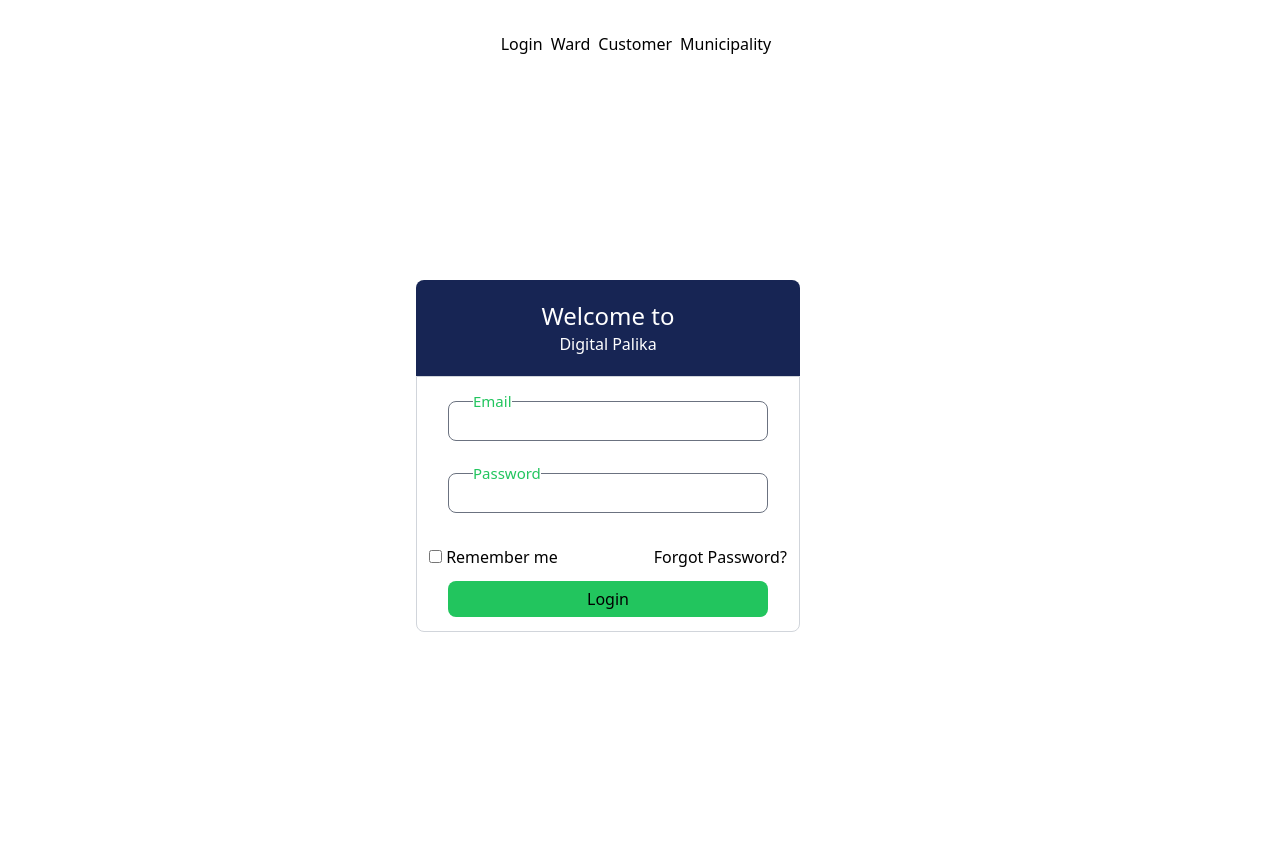
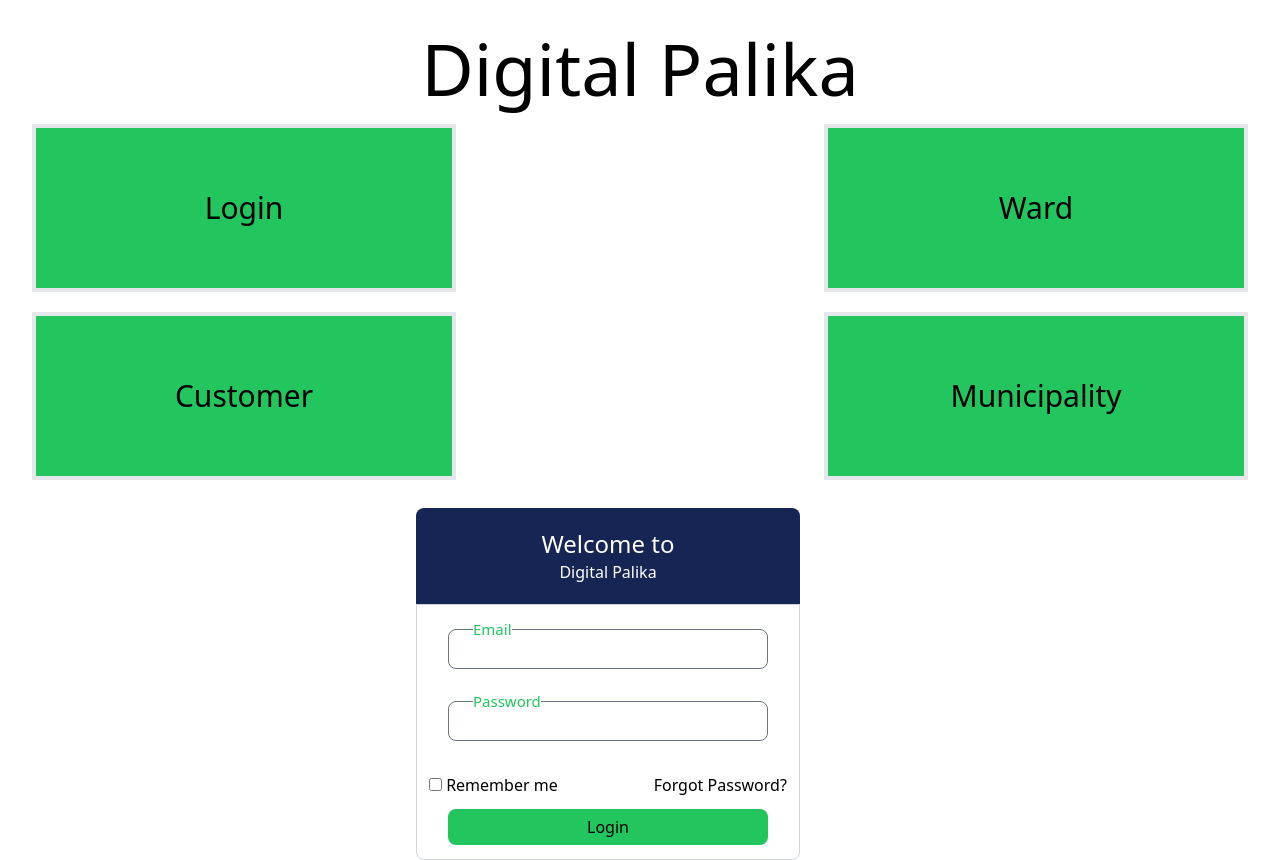
Before and after one commit to Asal2/Digital-palika, a React (Vite) app: page /login in a window 1280 px wide. Before the commit the page ends 800 px from the top, so only its background shows below. Built offline with nearby package versions, Linux system fonts and the light colour scheme.

Commit message:
Design implemented

```diff
--- a/src/App.jsx
+++ b/src/App.jsx
@@ -4,8 +4,7 @@ import "./App.css";
 import WardForm from "./WardForm";
 import MunicipalityForm from "./MunicipalityForm";
 import CustomerForm from "./CustomerForm";
-import {Link, Routes, Route } from 'react-router-dom';
-
+import { Link, Routes, Route } from "react-router-dom";
 
 function App() {
   const [loginData, setLoginData] = useState({
@@ -130,24 +129,55 @@ function App() {
 
   return (
     <div>
+      <h1 className="text-center text-7xl">Digital Palika</h1>
       <nav>
-        <Link to="/login" className="mr-2">Login</Link>
-        <Link to="/Ward" className="mr-2">Ward</Link>
-        <Link to="/Customer" className="mr-2">Customer</Link>
-        <Link to="/Municipality" className="mr-2">Municipality</Link>
+        <div className="flex justify-between mt-5">
+          <div className="box-content h-32 w-96 p-4 border-4 flex justify-center items-center bg-green-500 text-3xl hover:bg-green-600">
+            <Link to="/login">Login</Link>
+          </div>
+          <div className="box-content h-32 w-96 p-4 border-4 flex justify-center items-center  bg-green-500 text-3xl hover:bg-green-600">
+            <Link to="/Ward">Ward</Link>
+          </div>
+        </div>
+        <div className="flex justify-between mt-5">
+          <div className="box-content h-32 w-96 p-4 border-4 flex justify-center items-center bg-green-500 text-3xl hover:bg-green-600">
+            <Link to="/Customer">Customer</Link>
+          </div>
+          <div className="box-content h-32 w-96 p-4 border-4 flex justify-center items-center bg-green-500 text-3xl hover:bg-green-600">
+            <Link to="/Municipality">Municipality</Link>
+          </div>
+        </div>
       </nav>
       <Routes>
-        <Route path="/login"
-          element={<LoginPage toggle={handleChangeLogin} hangleForm={handleSubmit}/>}
+        <Route
+          path="/login"
+          element={
+            <LoginPage toggle={handleChangeLogin} hangleForm={handleSubmit} />
+          }
         />
-        <Route path="/Ward"
-        element={<WardForm toggle={handleChangeWard} hangleForm={handleSubmit} />}
+        <Route
+          path="/Ward"
+          element={
+            <WardForm toggle={handleChangeWard} hangleForm={handleSubmit} />
+          }
         />
-        <Route path="/Customer"
-          element={<CustomerForm toggle={handleChangeMunicipality} hangleForm={handleSubmit} />}
+        <Route
+          path="/Customer"
+          element={
+            <CustomerForm
+              toggle={handleChangeMunicipality}
+              hangleForm={handleSubmit}
+            />
+          }
         />
-        <Route path="/Municipality"
-          element={<MunicipalityForm toggle={handleChangeCustomer} hangleForm={handleSubmit} />}
+        <Route
+          path="/Municipality"
+          element={
+            <MunicipalityForm
+              toggle={handleChangeCustomer}
+              hangleForm={handleSubmit}
+            />
+          }
         />
       </Routes>
     </div>
--- a/src/CustomerForm.jsx
+++ b/src/CustomerForm.jsx
@@ -2,8 +2,12 @@ import "./App.css";
 function CustomerForm(props) {
   return (
     <div className="max-w-md mx-auto mt-10 p-6 bg-white rounded shadow-lg">
-      <h1 className="text-2xl font-bold mb-6">User Form</h1>
-      <form onSubmit={props.hangleForm} className="border rounded w-full py-2 px-3 mt-1 text-right">
+      <div className=" w-auto h-24 bg-blue-950 text-white rounded-t-lg">
+        <div className="pt-5">
+          <h1 className="text-2xl">Customer</h1>
+        </div>
+      </div>
+      <form onSubmit={props.hangleForm} className="border rounded w-full py-2 px-3 mt-1 text-right" aria-required>
         <div className="my-2 mx-5">
           <label htmlFor="username">Username</label>
           <input
--- a/src/LoginPage.jsx
+++ b/src/LoginPage.jsx
@@ -2,14 +2,14 @@ import "./App.css";
 
 function LoginPage(props) {
   return (
-    <div className="mt-56 h-70">
+    <div className="mt-7 h-80 ml-auto">
       <div className="ml-96 w-96 h-24 bg-blue-950 text-white rounded-t-lg">
         <div className="pt-5">
           <h1 className="text-2xl">Welcome to</h1>
           <h6>Digital Palika</h6>
         </div>
       </div>
-      <form className="ml-96 w-96 h-64  bg-white border border-gray-300 rounded-b-lg" onSubmit={props.hangleForm}>
+      <form className="ml-96 w-96 h-64 bg-white border border-gray-300 rounded-b-lg" onSubmit={props.hangleForm}>
         <br />
         <input
           className="mr-96z mb-2 w-80 h-10 border border-gray-500 rounded-t-lg rounded-b-lg"
@@ -17,6 +17,7 @@ function LoginPage(props) {
           name="email"
           value={props.loginData}
           onChange={props.toggle}
+          required
         />
         <div style={{ position: "relative" }}>
           <div
@@ -39,6 +40,7 @@ function LoginPage(props) {
           name="password"
           value={props.loginData}
           onChange={props.toggle}
+          required
         />
 
         <div style={{ position: "relative" }}>
@@ -63,6 +65,7 @@ function LoginPage(props) {
           name="isRemembered"
           onChange={props.toggle}
           checked={props.loginData}
+
         />
         <label className="mr-24">Remember me</label>
         <label><a href="#">Forgot Password?</a></label>
--- a/src/MunicipalityForm.jsx
+++ b/src/MunicipalityForm.jsx
@@ -2,9 +2,13 @@ import "./App.css";
 function MunicipalityForm(props) {
   return (
     <div className="max-w-md mx-auto mt-10 p-6 bg-white rounded shadow-lg">
-      <h1 className="text-2xl font-bold mb-6">Municipality Form</h1>
+      <div className=" w-auto h-24 bg-blue-950 text-white rounded-t-lg">
+        <div className="pt-5">
+          <h1 className="text-2xl">Municiplity</h1>
+        </div>
+      </div>
       <form
-        onSubmit={props.hangleForm}
+        onSubmit={props.hangleForm} required
         className="border rounded w-full py-2 px-3 mt-1 text-justify"
       >
         <div className="my-2 mx-5">
--- a/src/WardForm.jsx
+++ b/src/WardForm.jsx
@@ -2,9 +2,13 @@ import "./App.css";
 function WardForm(props) {
   return (
     <div className="max-w-md mx-auto mt-10 p-6 bg-white rounded shadow-lg">
-      <h1 className="text-2xl font-bold mb-6">Ward Form</h1>
+      <div className=" w-auto h-24 bg-blue-950 text-white rounded-t-lg">
+        <div className="pt-5">
+          <h1 className="text-2xl">Ward</h1>
+        </div>
+      </div>
       <form
-        onSubmit={props.hangleForm}
+        onSubmit={props.hangleForm} required
         className="border rounded w-full py-2 px-3 mt-1 text-justify"
       >
         <div className="my-2 mx-5">
--- a/tailwind.config.js
+++ b/tailwind.config.js
@@ -1,6 +1,5 @@
 /** @type {import('tailwindcss').Config} */
 export default {
-  // content: ["./src/**/*.{html,js,jsx}"],
   content: [
     './src/**/*.{js,ts,jsx,tsx,mdx}',
     './components/**/*.{js,ts,jsx,tsx,mdx}',
```
